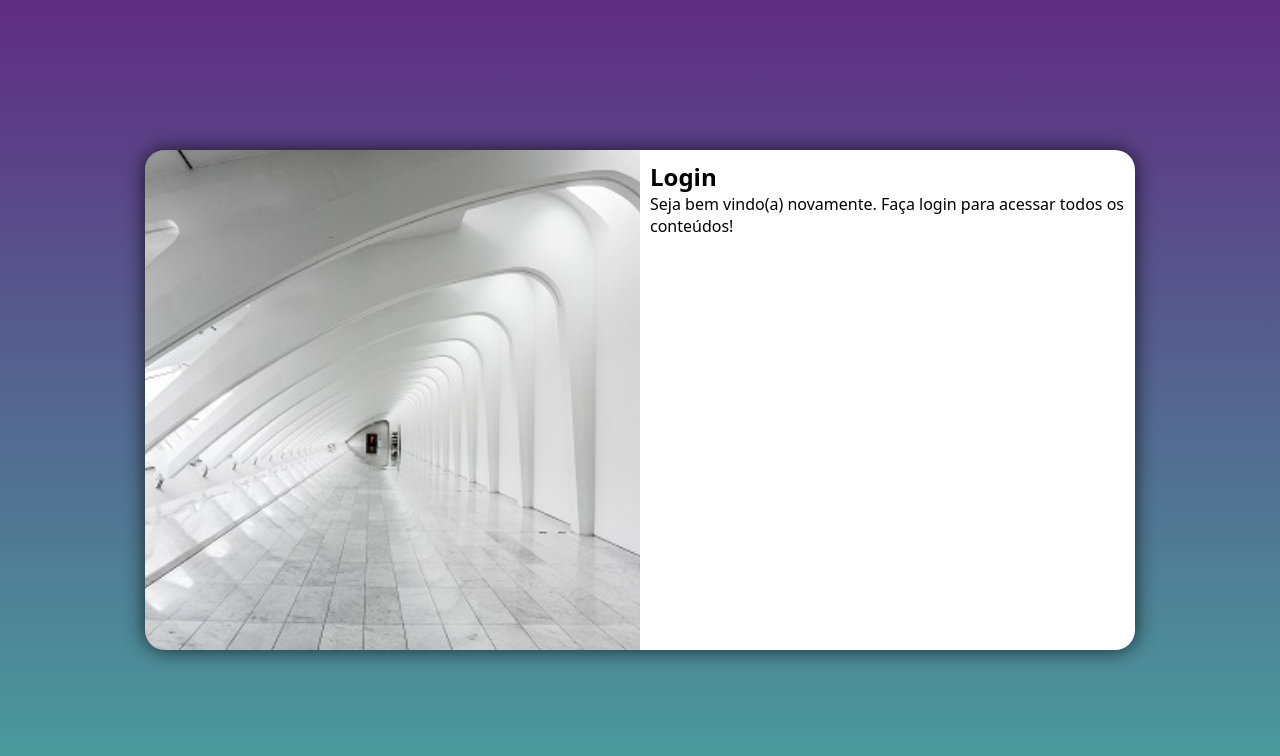
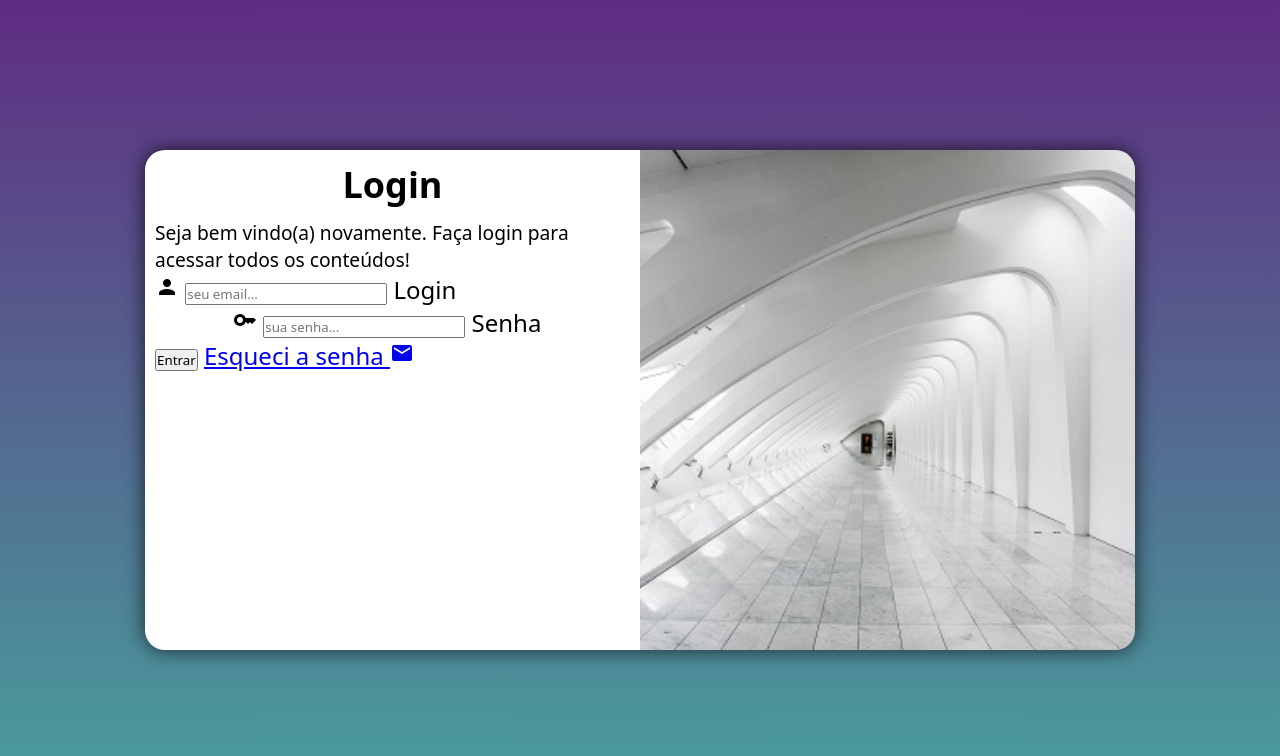
Before and after one commit to JohnMoreno23/projeto-login, a plain HTML site: page index.html in a window 1280 px wide. Drawn offline with Linux system fonts and the light colour scheme.

Commit message:
add form

```diff
--- a/estilos/style.css
+++ b/estilos/style.css
@@ -56,6 +56,19 @@ main {
 
 }
 
+#form h1 {
+    text-align: center;
+    margin-bottom: 10px;
+}
+
+#form {
+
+}
+
+#form p {
+    font-size: 0.8em;
+}
+
 
 
 
@@ -86,6 +99,10 @@ Media query outros
         width: 70%;
         height: 100%;
     }
+
+    #form {
+        font-size: 1.2em;
+    }
 }
 
 @media screen and (min-width: 992px) {
@@ -100,14 +117,19 @@ Media query outros
     }
 
     #login #img {
+        float: right;
+        width: 50%;
+        height: 100%;
+    }
+
+    #login #form {
         float: left;
         width: 50%;
         height: 100%;
     }
 
-    #login #form {
-        float: right;
-        width: 50%;
-        height: 100%;
+    #form {
+            font-size: 1.5em;
+
     }
 }
--- a/index.html
+++ b/index.html
@@ -6,6 +6,7 @@
     <meta name="viewport" content="width=device-width, initial-scale=1.0">
     <title>Faça Login</title>
     <link rel="stylesheet" href="estilos/style.css">
+    <link href="https://fonts.googleapis.com/icon?family=Material+Icons" rel="stylesheet">
 </head>
 
 <body>
@@ -17,7 +18,21 @@
             <div id="form">
                 <h1>Login</h1>
                 <p>Seja bem vindo(a) novamente. Faça login para acessar todos os conteúdos!</p>
-                <form action="login.php" method="post">
+                <form action="login.php" method="post" autocomplete="on">
+                    <div class="campo">
+                        <span class="material-icons">person</span>
+                        <input type="email" name="login" id="ilogin" placeholder="seu email..." autocomplete="email"
+                            required maxlength="30">
+                        <label for="ilogin">Login</label>
+                    </div>
+                    <div class="campo">
+                        <span class="material-icons">vpn key</span>
+                        <input type="password" name="senha" id="isenha" placeholder="sua senha..."
+                            autocomplete="current-password" required minlength="6" maxlength="30">
+                        <label for="isenha">Senha</label>
+                    </div>
+                    <input type="submit" value="Entrar">
+                    <a href="esqueci.html">Esqueci a senha <span class="material-icons">mail</span></a>
 
                 </form>
             </div>
```
